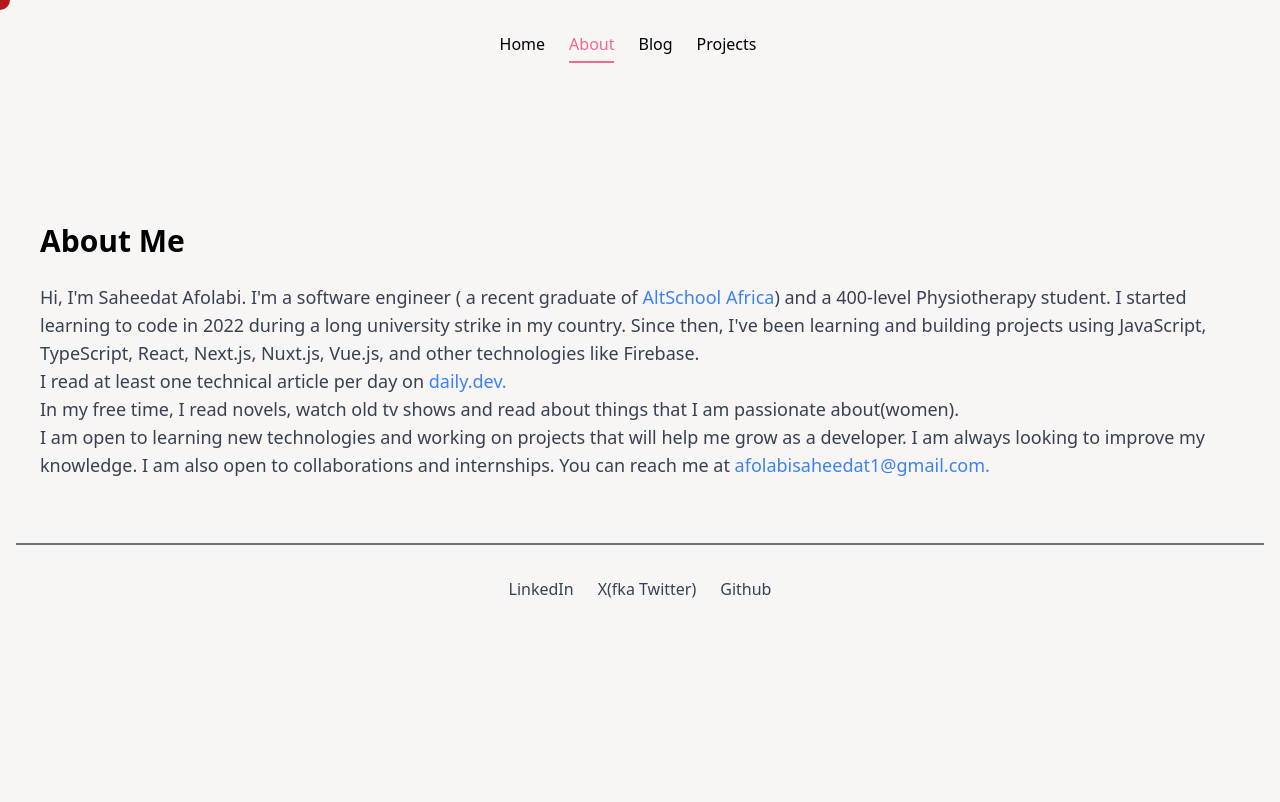
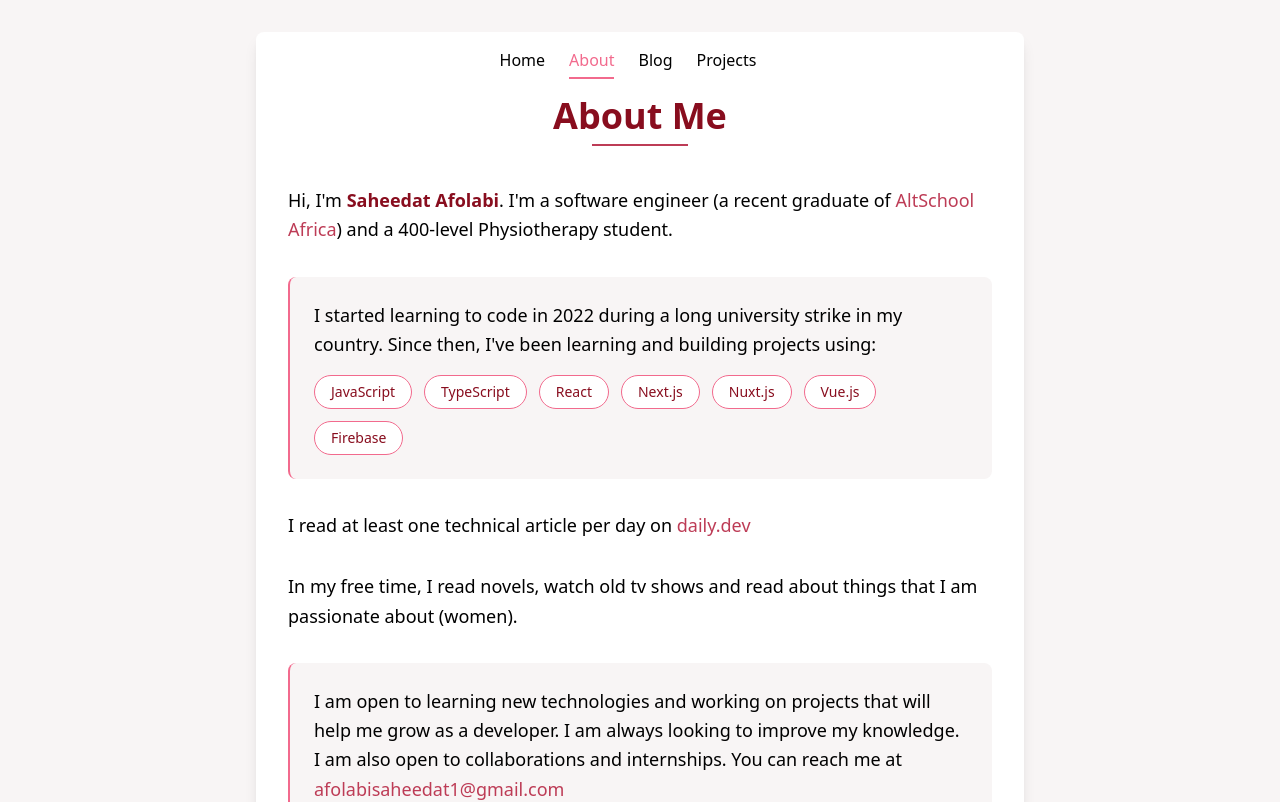
Before and after one commit to Saheedatt/saheedat, a React (Vite) app: page /about in a window 1280 px wide. Shown: the top 802 px of the page. Built offline with nearby package versions, Linux system fonts and the light colour scheme.

Commit message:
Updated styling

```diff
--- a/src/components/About.tsx
+++ b/src/components/About.tsx
@@ -2,57 +2,104 @@ import Navigation from "./Navbar";
 
 const About = () => {
   return (
-    <>
-      <div className="about flex flex-col items-center justify-center min-h-screen p-4 pt-24 md:pt-4">
-        <div className="absolute top-0 left-0 right-0 flex justify-center">
+    <div className="min-h-screen bg-[#f8f5f5] about flex items-center justify-center p-4 pt-20 md:pt-4">
+      <div className="absolute top-0 left-0 right-0 flex justify-center lg:pt-4">
         <Navigation />
       </div>
-        <div className="mx-auto p-6">
-          <h1 className="text-3xl font-bold mb-6">About Me</h1>
-          <p className="text-lg text-gray-700">
-            Hi, I'm Saheedat Afolabi. I'm a software engineer ( a recent
-            graduate of {""}
+
+      <div className="about flex min-h-screen p-4 md:pt-4">
+        <div className="max-w-3xl mx-auto p-8 bg-white rounded-lg shadow-lg">
+          <div className="text-center mb-10 lg:mt-8">
+            <h1 className="text-4xl font-bold text-[#880d1e] mb-2 font-pt-serif">
+              About Me
+            </h1>
+            <div className="w-24 h-0.5 bg-[#bd3c56] mx-auto"></div>
+          </div>
+
+          <div className="space-y-8">
+            <p className="text-lg leading-relaxed">
+              Hi, I'm{" "}
+              <span className="font-semibold text-[#880d1e]">
+                Saheedat Afolabi
+              </span>
+              . I'm a software engineer (a recent graduate of{" "}
               <a
                 href="https://www.altschoolafrica.com"
                 target="_blank"
                 rel="noopener noreferrer"
-              className="text-blue-500 hover:underline"
+                className="text-[#bd3c56] hover:text-[#880d1e] transition-colors duration-300"
               >
                 AltSchool Africa
               </a>
-            ) and a 400-level Physiotherapy student. I started learning to code
-            in 2022 during a long university strike in my country. Since then,
-            I've been learning and building projects using JavaScript,
-            TypeScript, React, Next.js, Nuxt.js, Vue.js, and other technologies
-            like Firebase.
+              ) and a 400-level Physiotherapy student.
             </p>
-          <p className="text-lg text-gray-700">
+
+            <div className="bg-[#f8f5f5] p-6 rounded-lg border-l-2 border-[#f26a8d]">
+              <p className="text-lg leading-relaxed mb-4">
+                I started learning to code in 2022 during a long university
+                strike in my country. Since then, I've been learning and
+                building projects using:
+              </p>
+              <div className="flex flex-wrap gap-3">
+                {[
+                  "JavaScript",
+                  "TypeScript",
+                  "React",
+                  "Next.js",
+                  "Nuxt.js",
+                  "Vue.js",
+                  "Firebase",
+                ].map((tech) => (
+                  <span
+                    key={tech}
+                    className="px-4 py-1.5 bg-white rounded-full text-sm font-medium text-[#880d1e] border border-[#f26a8d]"
+                  >
+                    {tech}
+                  </span>
+                ))}
+              </div>
+            </div>
+
+            <p className="text-lg leading-relaxed">
               I read at least one technical article per day on{" "}
               <a
                 href="https://app.daily.dev/onboarding"
                 target="_blank"
                 rel="noopener noreferrer"
-              className="text-blue-500 hover:underline"
+                className="text-[#bd3c56] hover:text-[#880d1e] transition-colors duration-300"
               >
-              daily.dev.
+                daily.dev
               </a>
             </p>
-          <p className="text-lg text-gray-700">
-            In my free time, I read novels, watch old tv shows and read about things that I am passionate about(women).
+
+            <p className="text-lg leading-relaxed">
+              In my free time, I read novels, watch old tv shows and read about
+              things that I am passionate about (women).
             </p>
-          <p className="text-lg text-gray-700">
-            I am open to learning new technologies and working on projects that will help me grow as a developer. I am always looking to improve my knowledge. I am also open to collaborations and internships. You can reach me at <a href="mailto:afolabisaheedat1@gmail.com"
-            className="text-blue-500 hover:underline">afolabisaheedat1@gmail.com.</a>
+
+            <div className="bg-[#f8f5f5] p-6 rounded-lg border-l-2 border-[#f26a8d]">
+              <p className="text-lg leading-relaxed">
+                I am open to learning new technologies and working on projects
+                that will help me grow as a developer. I am always looking to
+                improve my knowledge. I am also open to collaborations and
+                internships. You can reach me at{" "}
+                <a
+                  href="mailto:afolabisaheedat1@gmail.com"
+                  className="text-[#bd3c56] hover:text-[#880d1e] transition-colors duration-300"
+                >
+                  afolabisaheedat1@gmail.com
+                </a>
               </p>
             </div>
+          </div>
 
-        <div className="w-full h-0.5 bg-gray-500 mb-8 mt-10"></div>
+          <div className="mt-12 pt-6 border-t border-[#f26a8d] border-opacity-30">
             <div className="flex gap-6">
               <a
                 href="https://www.linkedin.com/in/saheedat-afolabi-1a91b5221/"
                 target="_blank"
                 rel="noreferrer"
-            className="text-gray-700 hover:text-blue-500"
+                className="text-gray-700 hover:text-pinkish"
               >
                 LinkedIn
               </a>
@@ -60,7 +107,7 @@ const About = () => {
                 href="https://x.com/idontseemyselff"
                 target="_blank"
                 rel="noreferrer"
-            className="text-gray-700 hover:text-blue-500"
+                className="text-gray-700 hover:text-pinkish"
               >
                 X(fka Twitter)
               </a>
@@ -68,13 +115,15 @@ const About = () => {
                 href="https://github.com/Saheedatt/Saheedatt"
                 target="_blank"
                 rel="noreferrer"
-            className="text-gray-700 hover:text-blue-500"
+                className="text-gray-700 hover:text-pinkish"
               >
                 Github
               </a>
             </div>
           </div>
-    </>
+        </div>
+      </div>
+    </div>
   );
 };
 
```
Lines whose indentation alone changed are shown as unchanged.
